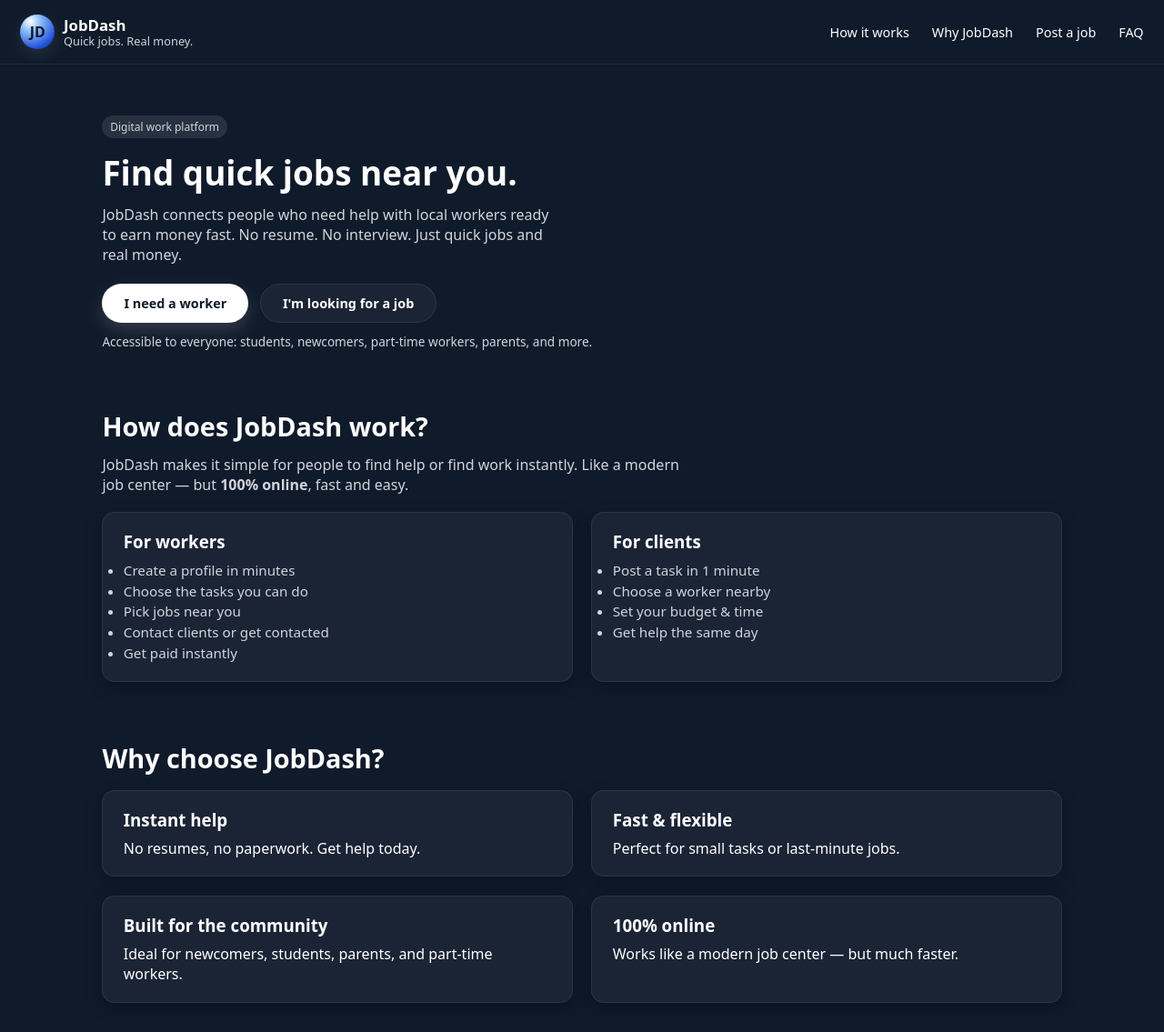
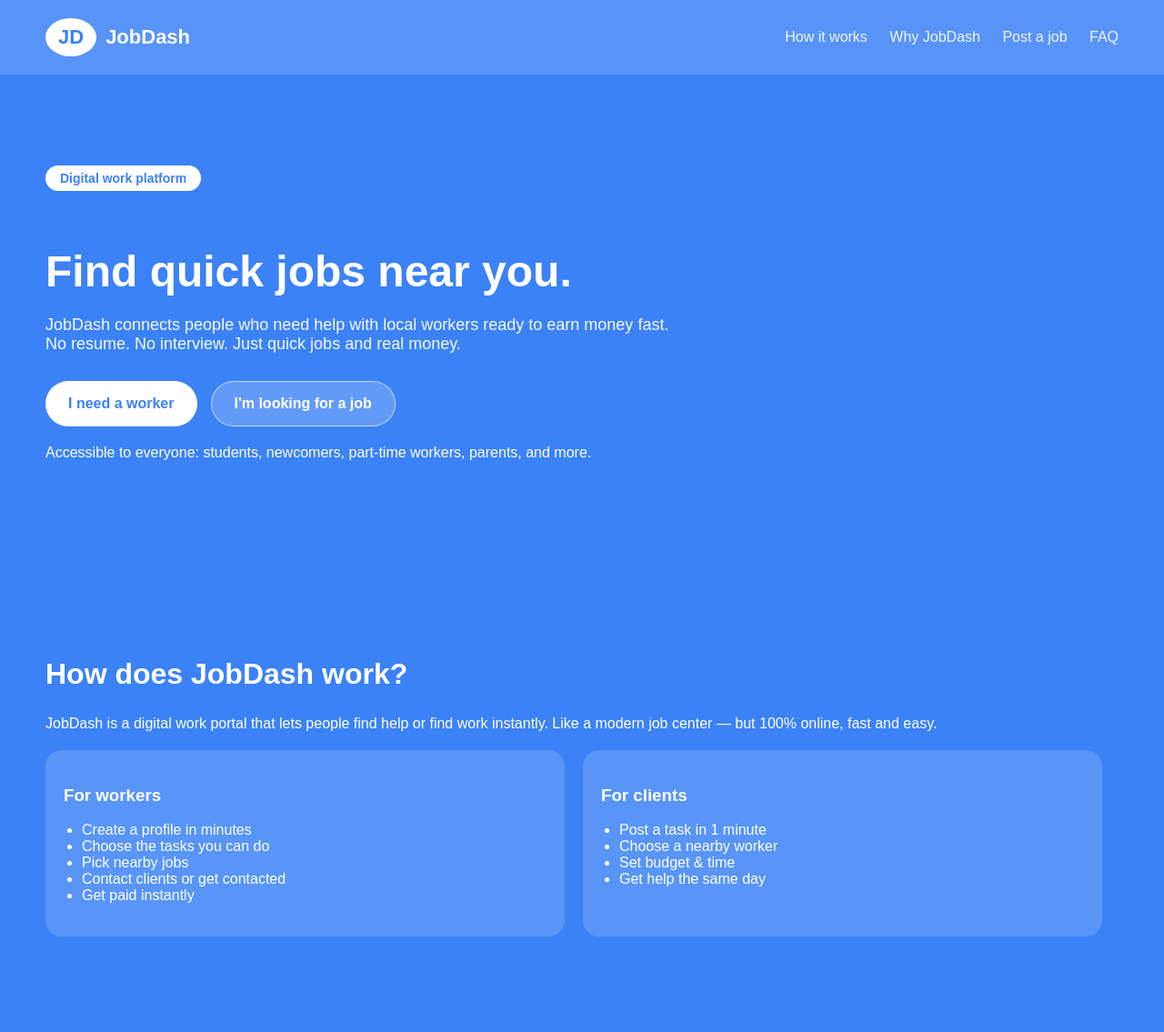
Before and after one commit to channo2025/Fastwork, a FastAPI app: page / in a window 1280 px wide. Shown: the whole page at 91% size. After the commit the page ends 1030 px from the top, so only its background shows below. Run offline with FastAPI, Linux system fonts and the light colour scheme.

Commit message:
Update to blue light theme

```diff
--- a/templates/index.html
+++ b/templates/index.html
@@ -2,256 +2,182 @@
 <html lang="en">
 <head>
     <meta charset="UTF-8" />
+    <meta name="viewport" content="width=device-width, initial-scale=1.0" />
     <title>JobDash – Find quick jobs near you</title>
-  <meta name="viewport" content="width=device-width, initial-scale=1" />
 
     <style>
-    :root{
-      --bg:#0F1A2A;             /* Fond bleu foncé */
-      --surface:#1A2435;        /* Bleu doux pour les cartes */
-      --primary:#60A5FA;        /* Bleu clair */
-      --text-main:#FFFFFF;      /* Texte blanc */
-      --text-muted:#D1D5DB;     /* Gris clair */
-      --border:rgba(255,255,255,0.08);
-      --radius:14px;
-      font-family:system-ui,-apple-system,BlinkMacSystemFont,"Segoe UI",sans-serif;
+        body {
+            font-family: Arial, sans-serif;
+            background: #3B82F6; /* BLUE CLAIR */
+            color: white;
+            margin: 0;
+            padding: 0;
         }
 
-    *{margin:0;padding:0;box-sizing:border-box;}
-
-    body{
-      background:var(--bg);
-      color:var(--text-main);
+        header {
+            background: rgba(255,255,255,0.15);
+            backdrop-filter: blur(10px);
+            padding: 20px 50px;
+            display: flex;
+            justify-content: space-between;
+            align-items: center;
         }
 
-    header{
-      background:var(--bg);
-      padding:1rem 1.4rem;
-      border-bottom:1px solid var(--border);
-      display:flex;
-      justify-content:space-between;
-      align-items:center;
-      position:sticky;
-      top:0;
-      z-index:10;
+        .logo {
+            font-size: 22px;
+            font-weight: bold;
+            display: flex;
+            align-items: center;
+            gap: 10px;
         }
 
-    /* LOGO */
-    .logo-area{
-      display:flex;
-      align-items:center;
-      gap:.6rem;
-    }
-    .logo-mark{
-      width:38px;height:38px;border-radius:50%;
-      background:radial-gradient(circle at 30% 20%, #FFF 0, #93C5FD 25%, #1D4ED8 75%);
-      display:flex;align-items:center;justify-content:center;
-      font-weight:700;
-      color:#0F172A;
-      box-shadow:0 6px 18px rgba(255,255,255,0.1);
-    }
-    .logo-text{
-      font-weight:700;
-      font-size:1.05rem;
-    }
-    .logo-slogan{
-      font-size:.8rem;
-      color:var(--text-muted);
-      margin-top:-3px;
+        .logo span {
+            background: white;
+            color: #3B82F6;
+            padding: 8px 14px;
+            border-radius: 50%;
+            font-weight: bold;
         }
 
-    /* NAV */
-    nav a{
-      margin-left:1.3rem;
-      text-decoration:none;
-      color:white;
-      font-size:.9rem;
-      font-weight:500;
-    }
-    nav a:hover{color:var(--primary);}
-
-    /* HERO */
-    .hero{
-      padding:2rem 1.4rem;
-      max-width:1100px;
-      margin:auto;
-      display:flex;
-      justify-content:space-between;
-      gap:2rem;
-      margin-top:1.5rem;
+        nav a {
+            color: white;
+            text-decoration: none;
+            margin-left: 20px;
+            font-size: 16px;
+            opacity: 0.9;
         }
 
-    .hero-left{flex:1;}
-
-    .tag{
-      display:inline-block;
-      padding:.25rem .55rem;
-      background:rgba(255,255,255,0.1);
-      color:var(--text-muted);
-      border-radius:999px;
-      font-size:.75rem;
-      margin-bottom:1rem;
+        .hero {
+            padding: 100px 50px;
+            max-width: 700px;
         }
 
-    h1{
-      font-size:2.3rem;
-      line-height:1.2;
-      margin-bottom:.8rem;
-      max-width:500px;
-      color:white;
+        .badge {
+            background: white;
+            color: #3B82F6;
+            font-size: 14px;
+            padding: 6px 16px;
+            border-radius: 30px;
+            display: inline-block;
+            font-weight: bold;
+            margin-bottom: 20px;
         }
 
-    .hero-text{
-      font-size:1rem;
-      color:var(--text-muted);
-      max-width:500px;
-      margin-bottom:1.3rem;
+        h1 {
+            font-size: 48px;
+            font-weight: 900;
+            line-height: 1.2;
+            margin-bottom: 20px;
         }
 
-    .hero-actions{
-      display:flex;
-      gap:.8rem;
+        .subtitle {
+            font-size: 18px;
+            opacity: 0.95;
+            margin-bottom: 30px;
         }
 
-    .btn{
-      padding:.7rem 1.5rem;
-      border-radius:999px;
-      font-size:.9rem;
-      font-weight:600;
-      text-decoration:none;
-      display:inline-flex;
-      align-items:center;
-      justify-content:center;
-      border:none;
+        .buttons {
+            display: flex;
+            gap: 15px;
+            margin-bottom: 20px;
         }
 
-    .btn-primary{
-      background:white;
-      color:#0F1A2A;
-      box-shadow:0 8px 20px rgba(255,255,255,.15);
+        .btn {
+            padding: 15px 25px;
+            border-radius: 40px;
+            border: none;
+            font-size: 16px;
+            cursor: pointer;
+            font-weight: bold;
         }
 
-    .btn-ghost{
-      background:var(--surface);
-      border:1px solid var(--border);
-      color:white;
+        .primary {
+            background: white;
+            color: #3B82F6;
         }
 
-    /* SECTIONS */
-    section{
-      padding:2rem 1.4rem;
-      max-width:1100px;
-      margin:auto;
+        .secondary {
+            background: rgba(255,255,255,0.2);
+            color: white;
+            border: 1px solid rgba(255,255,255,0.6);
         }
 
-    h2{
-      font-size:1.8rem;
-      margin-bottom:.7rem;
-      color:white;
+        h2 {
+            margin-top: 80px;
+            font-size: 32px;
+            font-weight: 800;
         }
 
-    .columns{
-      display:grid;
-      grid-template-columns:1fr 1fr;
-      gap:1.3rem;
-      margin-top:1rem;
+        .section {
+            padding: 20px 50px;
         }
 
-    .card{
-      background:var(--surface);
-      padding:1.2rem 1.4rem;
-      border-radius:var(--radius);
-      border:1px solid var(--border);
-      box-shadow:0 6px 18px rgba(0,0,0,.25);
+        .card-container {
+            display: flex;
+            gap: 20px;
+            margin-top: 20px;
         }
 
-    .card h3{
-      margin-bottom:.5rem;
-      color:white;
+        .card {
+            background: rgba(255,255,255,0.15);
+            padding: 20px;
+            border-radius: 18px;
+            width: 45%;
+            color: white;
         }
 
-    .card ul{
-      color:var(--text-muted);
-      font-size:.95rem;
-      line-height:1.5;
+        ul {
+            padding-left: 20px;
         }
-
-    @media(max-width:820px){
-      .hero{flex-direction:column;}
-      .columns{grid-template-columns:1fr;}
-    }
-
     </style>
 </head>
 
 <body>
 
-<!-- HEADER -->
 <header>
-  <div class="logo-area">
-    <div class="logo-mark">JD</div>
-    <div>
-      <div class="logo-text">JobDash</div>
-      <div class="logo-slogan">Quick jobs. Real money.</div>
+    <div class="logo">
+        <span>JD</span> JobDash
     </div>
-  </div>
-
     <nav>
-    <a href="#how-it-works">How it works</a>
-    <a href="#why-jobdash">Why JobDash</a>
+        <a href="#how">How it works</a>
+        <a href="#why">Why JobDash</a>
         <a href="/post-job">Post a job</a>
         <a href="#faq">FAQ</a>
     </nav>
 </header>
 
-
-
-<!-- HERO -->
 <section class="hero">
-
-  <div class="hero-left">
-
-    <div class="tag">Digital work platform</div>
+    <div class="badge">Digital work platform</div>
 
     <h1>Find quick jobs near you.</h1>
 
-    <p class="hero-text">
-      JobDash connects people who need help with local workers ready to earn money fast.
-      No resume. No interview. Just quick jobs and real money.
+    <p class="subtitle">
+        JobDash connects people who need help with local workers ready to earn
+        money fast. No resume. No interview. Just quick jobs and real money.
     </p>
 
-    <div class="hero-actions">
-      <a href="/post-job" class="btn btn-primary">I need a worker</a>
-      <a href="#how-it-works" class="btn btn-ghost">I'm looking for a job</a>
+    <div class="buttons">
+        <button class="btn primary">I need a worker</button>
+        <button class="btn secondary">I'm looking for a job</button>
     </div>
 
-    <p style="font-size:.85rem;color:var(--text-muted);margin-top:.7rem;">
-      Accessible to everyone: students, newcomers, part-time workers, parents, and more.
+    <p>Accessible to everyone: students, newcomers, part-time workers, parents, and more.</p>
+</section>
+
+<section id="how" class="section">
+    <h2>How does JobDash work?</h2>
+    <p>
+        JobDash is a digital work portal that lets people find help or find work instantly.
+        Like a modern job center — but 100% online, fast and easy.
     </p>
 
-  </div>
-
-</section>
-
-
-
-<!-- HOW IT WORKS -->
-<section id="how-it-works">
-
-  <h2>How does JobDash work?</h2>
-
-  <p style="max-width:650px;font-size:1rem;color:var(--text-muted);margin-bottom:1.2rem;">
-    JobDash makes it simple for people to find help or find work instantly.
-    Like a modern job center — but <strong>100% online</strong>, fast and easy.
-  </p>
-
-  <div class="columns">
+    <div class="card-container">
         <div class="card">
             <h3>For workers</h3>
             <ul>
                 <li>Create a profile in minutes</li>
                 <li>Choose the tasks you can do</li>
-        <li>Pick jobs near you</li>
+                <li>Pick nearby jobs</li>
                 <li>Contact clients or get contacted</li>
                 <li>Get paid instantly</li>
             </ul>
@@ -261,48 +187,13 @@
             <h3>For clients</h3>
             <ul>
                 <li>Post a task in 1 minute</li>
-        <li>Choose a worker nearby</li>
-        <li>Set your budget & time</li>
+                <li>Choose a nearby worker</li>
+                <li>Set budget & time</li>
                 <li>Get help the same day</li>
             </ul>
         </div>
     </div>
-
 </section>
-
-
-
-<!-- WHY JOBDASH -->
-<section id="why-jobdash">
-
-  <h2>Why choose JobDash?</h2>
-
-  <div class="columns">
-
-    <div class="card">
-      <h3>Instant help</h3>
-      <p>No resumes, no paperwork. Get help today.</p>
-    </div>
-
-    <div class="card">
-      <h3>Fast & flexible</h3>
-      <p>Perfect for small tasks or last-minute jobs.</p>
-    </div>
-
-    <div class="card">
-      <h3>Built for the community</h3>
-      <p>Ideal for newcomers, students, parents, and part-time workers.</p>
-    </div>
-
-    <div class="card">
-      <h3>100% online</h3>
-      <p>Works like a modern job center — but much faster.</p>
-    </div>
-
-  </div>
-
-</section>
-
 
 </body>
 </html>
```
Lines whose indentation alone changed are shown as unchanged.
